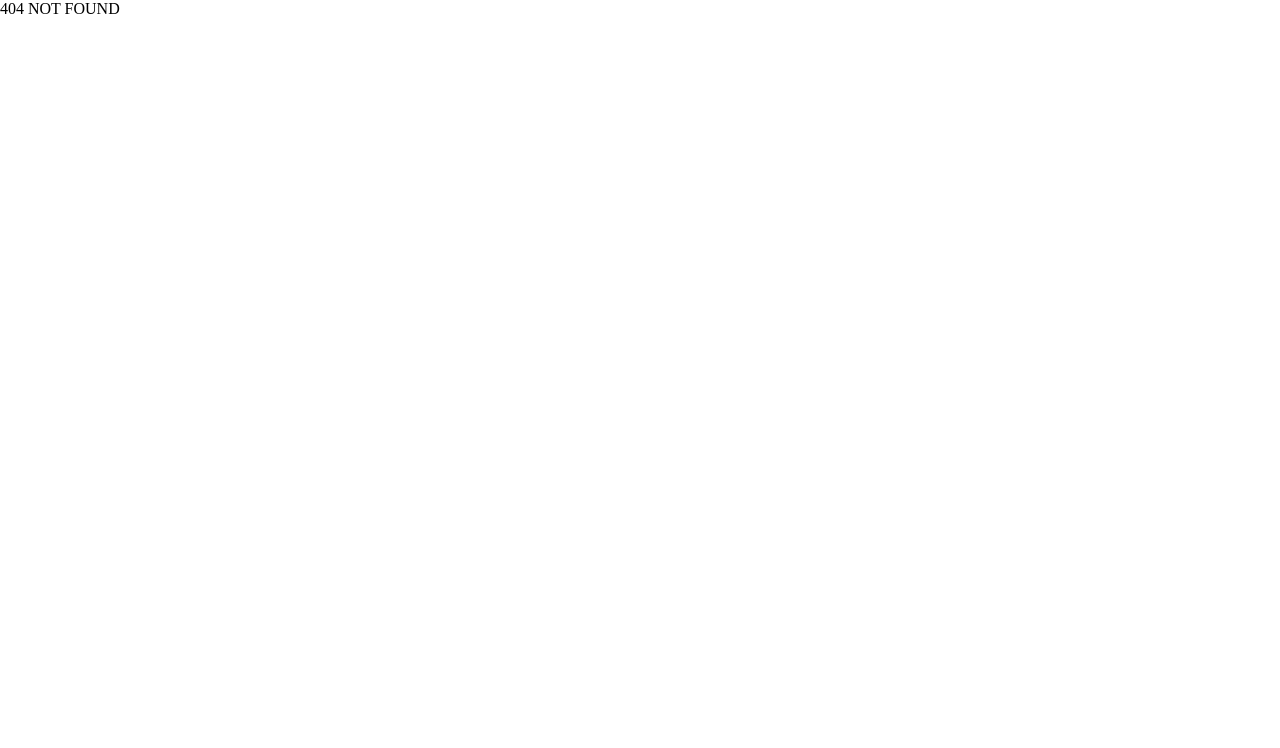
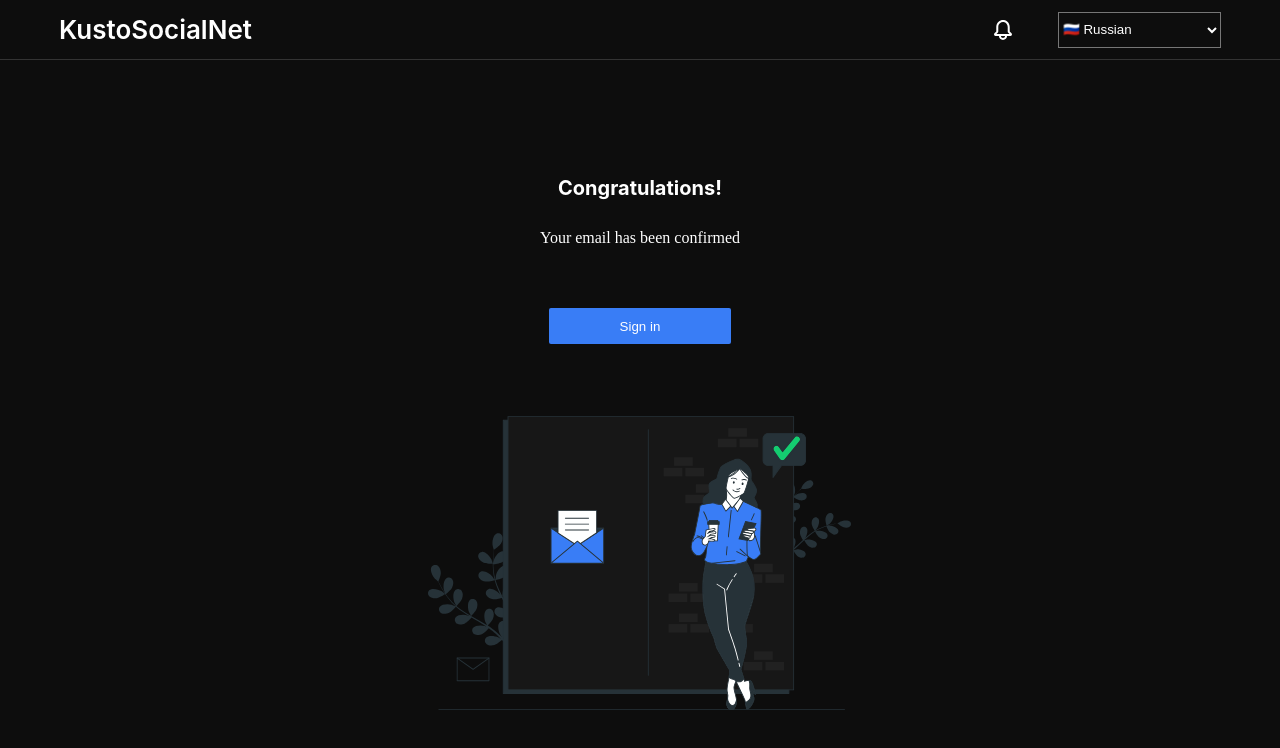
Before and after one commit to polyakog/kustogram, a Next.js app: page /registration/success in a window 1280 px wide. Before the commit this address had no page. Shown: the top 748 px of the page. Built offline with nearby package versions, Linux system fonts and the light colour scheme.

Commit message:
feat: add success page with hooks and components feat: add formik component, emailsent refac: registration page

```diff
--- /dev/null
+++ b/assets/hooks/useWindowSize.ts
@@ -0,0 +1,33 @@
+import { useEffect, useState } from "react";
+
+
+type SizeProps = {
+    width: undefined | number,
+    height: undefined | number,
+}
+
+export function useWindowSize() {
+    // Initialize state with undefined width/height so server and client renders match
+    // Learn more here: https://joshwcomeau.com/react/the-perils-of-rehydration/
+    const [windowSize, setWindowSize] = useState<SizeProps>({
+      width: undefined,
+      height: undefined,
+    });
+    useEffect(() => {
+      // Handler to call on window resize
+      function handleResize() {
+        // Set window width/height to state
+        setWindowSize({
+          width: window.innerWidth,
+          height: window.innerHeight,
+        });
+      }
+      // Add event listener
+      window.addEventListener("resize", handleResize);
+      // Call handler right away so state gets updated with initial window size
+      handleResize();
+      // Remove event listener on cleanup
+      return () => window.removeEventListener("resize", handleResize);
+    }, []); // Empty array ensures that effect is only run on mount
+    return windowSize;
+  }
--- /dev/null
+++ b/components/VectorImage.tsx
@@ -0,0 +1,28 @@
+import React from 'react';
+import Image from "next/image";
+import styled from "styled-components";
+import { useWindowSize } from 'assets/hooks/useWindowSize';
+
+type PropsType = {
+    image: string
+    screenWidth: number
+    imageWidth: number
+}
+
+export const VectorImage: React.FC<PropsType> = ({ image, screenWidth, imageWidth }) => {
+    const { width, height } = useWindowSize()
+    const imageSize = (width ? (width > screenWidth
+        ? imageWidth
+        : width - screenWidth + imageWidth) : imageWidth)
+
+    return (
+
+            <Image
+                width={imageSize}
+                src={image}
+                alt={'vector-image'} />
+
+    );
+};
+
+export default VectorImage;
--- a/components/Wrappers/Auth/AuthIcons.tsx
+++ b/components/Wrappers/Auth/AuthIcons.tsx
@@ -7,8 +7,8 @@ import styled from "styled-components";
 const AuthIcons = () => {
   return (
     <StyledIconBlock>
-      <Image width={36} height={36} src={google} alt={'Kusto'}/>
-      <Image width={36} height={36} src={github} alt={'it'}/>
+      <Image width={36} height={36} src={google} alt={'google'}/>
+      <Image width={36} height={36} src={github} alt={'github'}/>
     </StyledIconBlock>
   );
 };
--- a/components/Wrappers/Auth/WrapperContainerAuth.tsx
+++ b/components/Wrappers/Auth/WrapperContainerAuth.tsx
@@ -13,7 +13,7 @@ export const WrapperContainerAuth: FC<PropsWithChildren&{title:string}>=  (props
   )
 }
 
-const StyledFormAuth = styled.div<FormAuthPropsType>
+export const StyledFormAuth = styled.div<FormAuthPropsType>
   `
     max-width: ${props => props.width?props.width:'378px'};
     width: 100%;
@@ -33,7 +33,7 @@ const StyledFormAuth = styled.div<FormAuthPropsType>
     }
   `
 
-const StaledTitle = styled.h1
+export const StaledTitle = styled.h1
   `
     width: 100%;
     text-align: center;
--- /dev/null
+++ b/components/Wrappers/Auth/WrapperContainerNoFrame.tsx
@@ -0,0 +1,19 @@
+import React, {FC, PropsWithChildren} from 'react';
+import styled from "styled-components";
+import {StaledTitle, StyledFormAuth} from "./WrapperContainerAuth";
+
+export const WrapperContainerNoFrame: FC<PropsWithChildren&{title:string}>=  (props)=> {
+  const {children, title} = props
+  return (
+    <StyledFormAuthNoFrame>
+      <StaledTitle>{title}</StaledTitle>
+      {children}
+    </StyledFormAuthNoFrame>
+  )
+}
+
+const StyledFormAuthNoFrame= styled(StyledFormAuth)
+  `
+    background: transparent;
+    border: none;
+  `
--- a/pages/registration/index.tsx
+++ b/pages/registration/index.tsx
@@ -54,7 +54,7 @@ export default function Registration() {
 
   return (
     <StyledContainerAuth>
-      <WrapperContainerAuth title={"Sing In"}>
+      <WrapperContainerAuth title={"Sing Up"}>
         <AuthIcons/>
         <Formik
           initialValues={initialAuthValues}
--- /dev/null
+++ b/pages/registration/success/index.tsx
@@ -0,0 +1,58 @@
+import React from "react"
+import { getLayout } from "../../../components/Layout/BaseLayout/BaseLayout"
+import { Button, ThemeButton } from "../../../components/Button/Button"
+import {
+  StyledContainerAuth,
+  StyledSignInWrapper,
+  StyledText
+} from "../../../styles/styledComponents/auth/FormikAuth.styled"
+import { WrapperContainerNoFrame } from "components/Wrappers/Auth/WrapperContainerNoFrame"
+import VectorImage from "components/VectorImage"
+import styled from "styled-components"
+import { useRouter } from 'next/router';
+import mail from "../../../public/icons/web-app-ui-sign-up-bro.svg";
+
+
+const SuccessRegistration = () => {
+  const router = useRouter();
+
+  const handleClick = () => {
+    router.push('/login');
+  };
+
+  return (
+    <StyledContainerAuth>
+      <WrapperContainerNoFrame title={"Congratulations!"}>
+
+        <StyledSignInWrapper>
+          <StyledText>Your email has been confirmed</StyledText>
+        </StyledSignInWrapper>
+        <StyledContainerButton>
+          <Button theme={ThemeButton.PRIMARY} width="182px" onClick={handleClick} type="button">
+            Sign in
+          </Button>
+        </StyledContainerButton>
+
+        <StyledImage>
+          <VectorImage image={mail} screenWidth={447} imageWidth={423} />
+        </StyledImage>
+
+      </WrapperContainerNoFrame>
+    </StyledContainerAuth>
+  )
+}
+
+export const StyledContainerButton = styled.div
+  `
+  margin-top: 38px;
+  `
+const StyledImage = styled.div
+  `
+  margin-top: 72px;
+  display: flex;
+  align-items: center;
+  `
+
+SuccessRegistration.getLayout = getLayout
+
+export default SuccessRegistration
--- a/styles/styledComponents/theme.ts
+++ b/styles/styledComponents/theme.ts
@@ -41,6 +41,7 @@ export const baseTheme = {
       500: "#EDF3FA",
       700: "#D5DAE0",
       900: "#BDC1C7",
+      950: "#8D9094",
     },
   },
 };
```
Also changed, not shown: components/EmailSent/EmailSent.tsx (added, +35 -0 lines), components/FormikWrapper/FormLabel.tsx (added, +16 -0 lines), components/FormikWrapper/FormikField.tsx (added, +35 -0 lines), assets/hooks/useShowPassword.ts (line endings or trailing spaces), public/icons/web-app-ui-sign-up-bro.svg (added), 1 other file (tests, documents, lock files or other folders).
